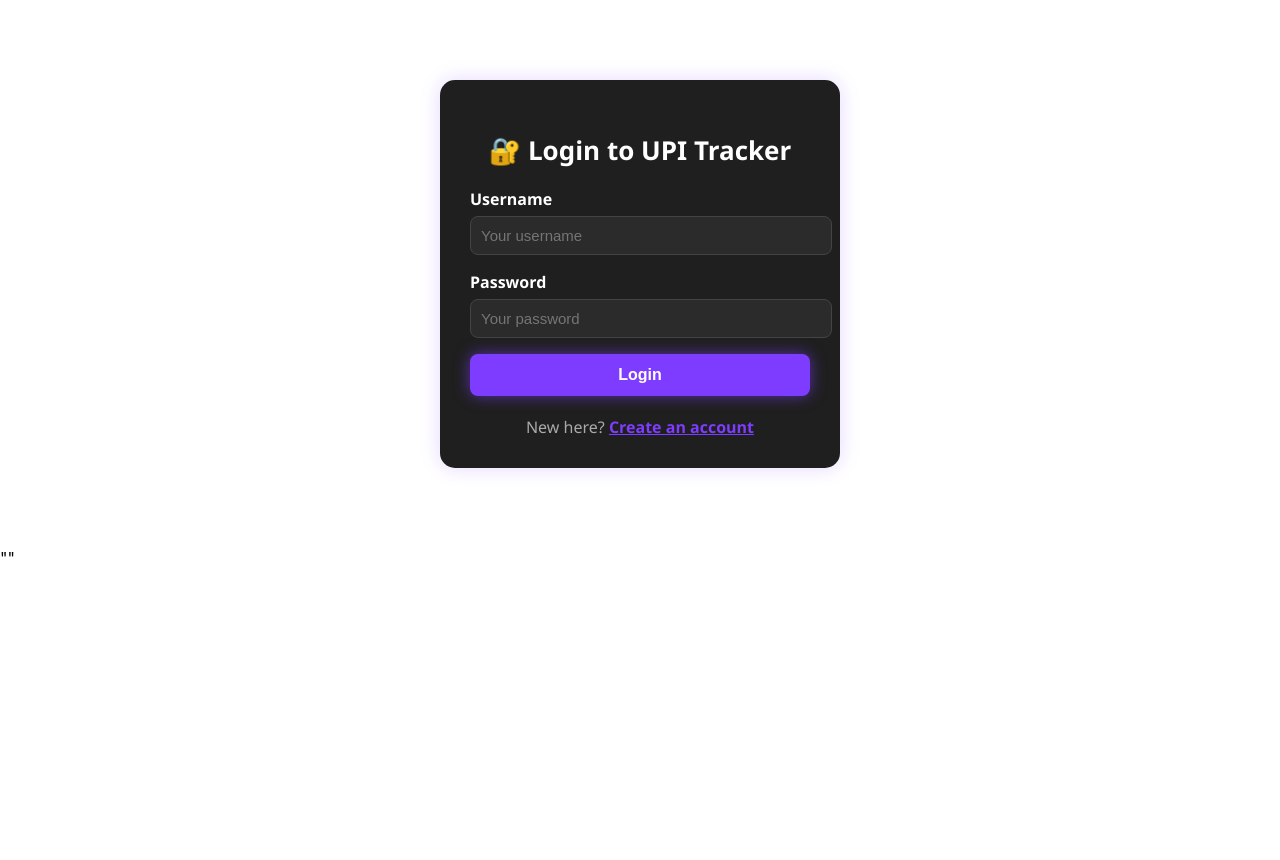
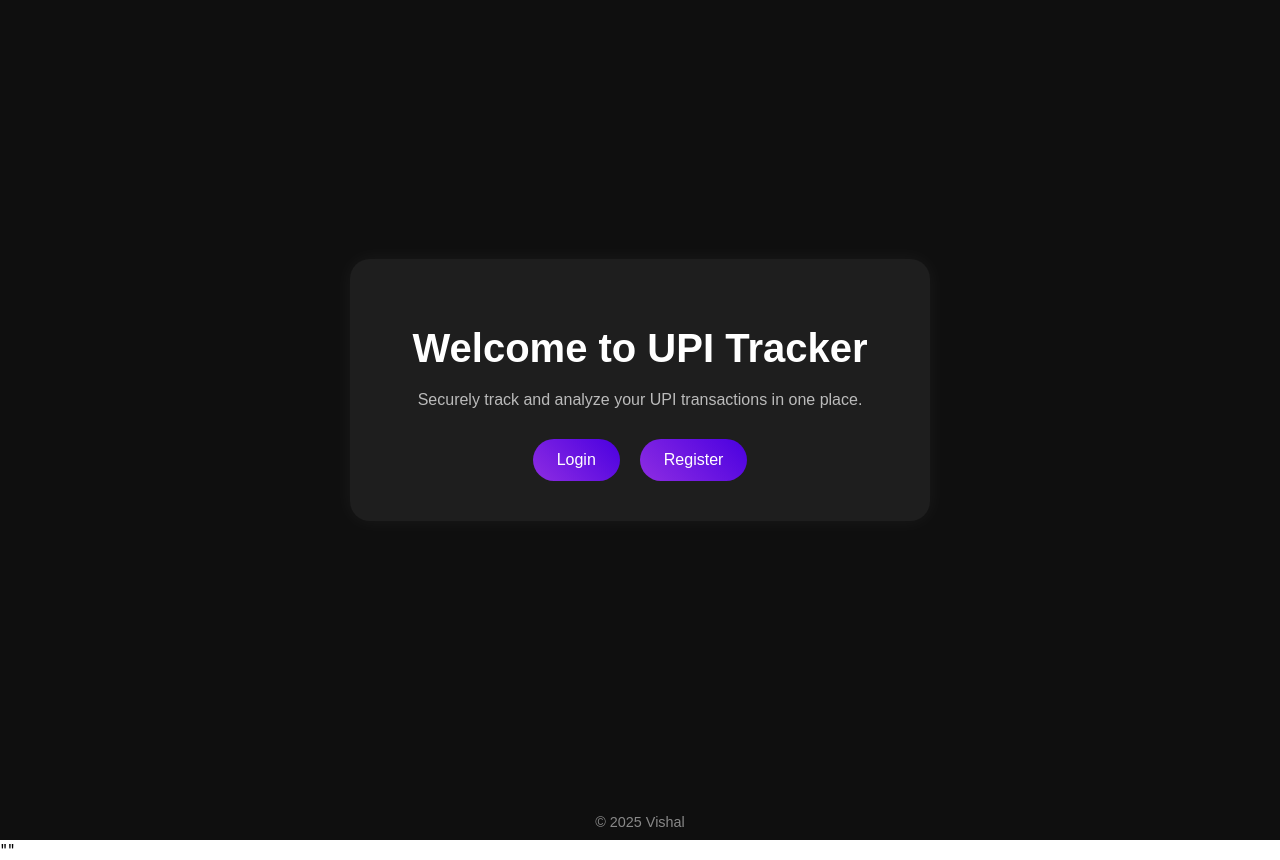
Before and after one commit to vishal09111/upi-frontend, a React (Create React App) app: page / in a window 1280 px wide. Before the commit the page ends 800 px from the top, so only its background shows below. Built offline with nearby package versions, Linux system fonts and the light colour scheme.

Commit message:
update the code

```diff
--- a/public/index.html
+++ b/public/index.html
@@ -5,6 +5,12 @@
     <link rel="icon" href="%PUBLIC_URL%/favicon.ico" />
     <meta name="viewport" content="width=device-width, initial-scale=1" />
     <meta name="google-site-verification" content="e_CNJb7llauYgAmUTAgBsd4ZHk9H8kTZIyWDXd0Rhjs" />
+    <meta name="description" content="UPI Tracker - Secure, Fast and Powerful UPI Transaction Dashboard by Vishal. Track, analyze and manage your payments with real-time analytics.">
+<meta name="keywords" content="UPI, Payment App, Vishal, UPI Tracker, UPI Analytics, Real-time Dashboard">
+<meta name="author" content="Vishal">
+<meta name="robots" content="index, follow">
+<link rel="canonical" href="https://upi-frontend-lake.vercel.app/" />
+
 
     <meta name="theme-color" content="#000000" />
     <meta
--- a/src/App.js
+++ b/src/App.js
@@ -5,12 +5,16 @@ import Login from "./components/login";
 import Register from "./components/register";
 import Dashboard from "./components/Dashboard";
 import AddTransaction from "./components/AddTransaction"; // ✅ import
+import LandingPage from "./components/LandingPage";
+
 
 function App() {
   return (
     <Router>
       <Routes>
-        <Route path="/" element={<Login />} />
+        <Route path="/" element={<LandingPage />} />
+
+        <Route path="/login" element={<Login />} />
         <Route path="/register" element={<Register />} />
         <Route path="/dashboard" element={<Dashboard />} />
         <Route path="/add-transaction" element={<AddTransaction />} /> {/* ✅ new route */}
--- /dev/null
+++ b/src/components/LandingPage.js
@@ -0,0 +1,85 @@
+import React from 'react';
+import { useNavigate } from 'react-router-dom';
+
+const LandingPage = () => {
+  const navigate = useNavigate();
+
+  const handleLogin = () => navigate('/login');
+  const handleRegister = () => navigate('/register');
+
+  return (
+    <div style={styles.container}>
+      <div style={styles.card}>
+        <h1 style={styles.heading}>Welcome to UPI Tracker</h1>
+        <p style={styles.subText}>
+          Securely track and analyze your UPI transactions in one place.
+        </p>
+        <div style={styles.buttonContainer}>
+          <button style={styles.button} onClick={handleLogin}>Login</button>
+          <button style={styles.button} onClick={handleRegister}>Register</button>
+        </div>
+      </div>
+      <footer style={styles.footer}>© 2025 Vishal</footer>
+    </div>
+  );
+};
+
+const styles = {
+  container: {
+    minHeight: '100vh',
+    backgroundColor: '#0f0f0f',
+    display: 'flex',
+    flexDirection: 'column',
+    justifyContent: 'center',
+    alignItems: 'center',
+    fontFamily: 'Arial, sans-serif',
+    padding: '20px',
+    position: 'relative',
+  },
+  card: {
+    backgroundColor: '#1e1e1e',
+    borderRadius: '20px',
+    padding: '40px',
+    maxWidth: '500px',
+    width: '100%',
+    textAlign: 'center',
+    boxShadow: '0 0 20px rgba(255, 255, 255, 0.05)',
+    marginBottom: '60px', // leave space for footer
+  },
+  heading: {
+    fontSize: '2.5rem',
+    color: '#ffffff',
+    marginBottom: '20px',
+  },
+  subText: {
+    color: '#bbbbbb',
+    fontSize: '1rem',
+    marginBottom: '30px',
+  },
+  buttonContainer: {
+    display: 'flex',
+    justifyContent: 'center',
+    gap: '20px',
+    flexWrap: 'wrap',
+  },
+  button: {
+    padding: '12px 24px',
+    borderRadius: '30px',
+    border: 'none',
+    background: '#8e2de2',
+    backgroundImage: 'linear-gradient(45deg, #8e2de2, #4a00e0)',
+    color: 'white',
+    fontSize: '1rem',
+    cursor: 'pointer',
+    transition: 'transform 0.2s ease',
+  },
+  footer: {
+    position: 'absolute',
+    bottom: '10px',
+    textAlign: 'center',
+    color: '#888',
+    fontSize: '0.9rem',
+  },
+};
+
+export default LandingPage;
```
Also changed, not shown: 2 other files (tests, documents, lock files or other folders).
